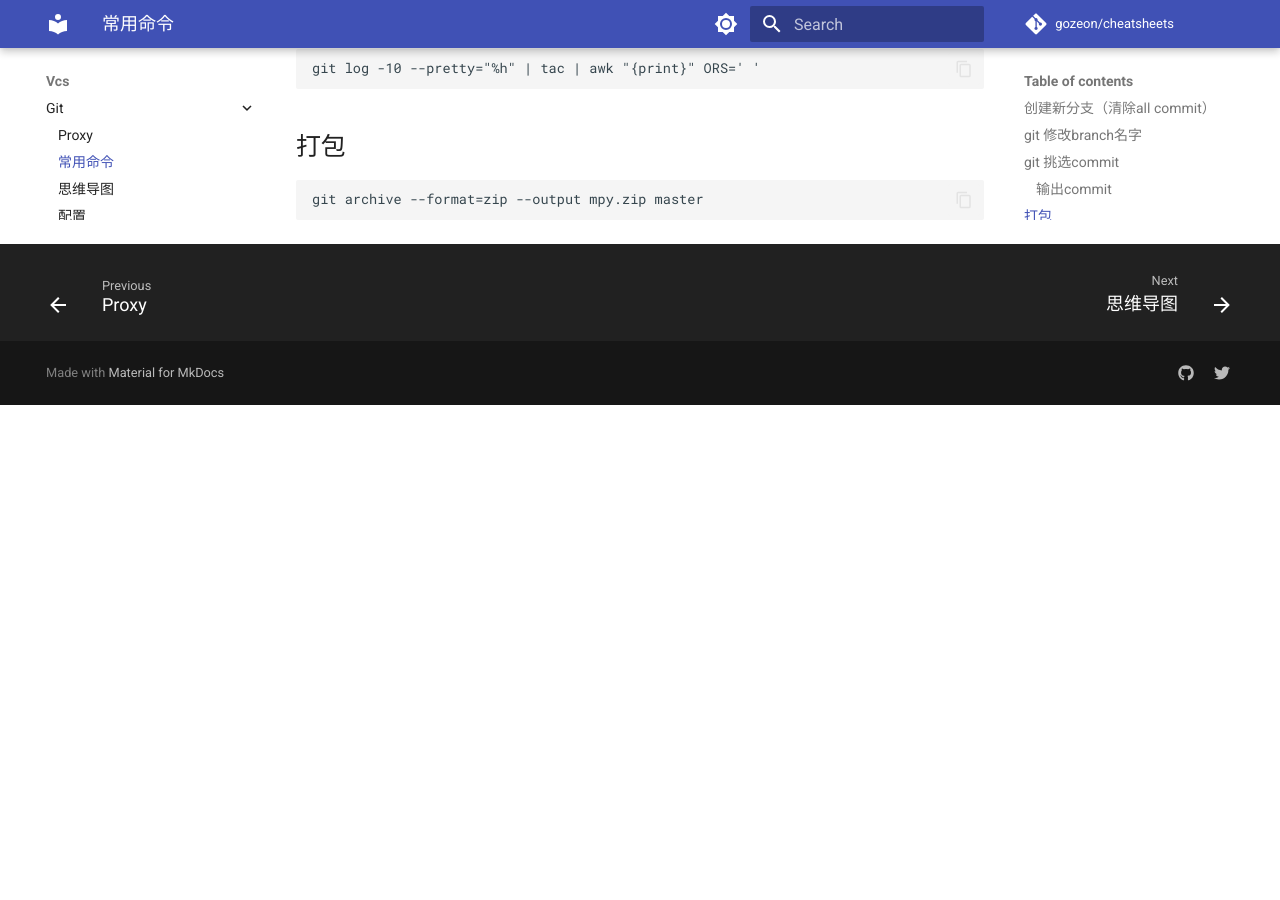
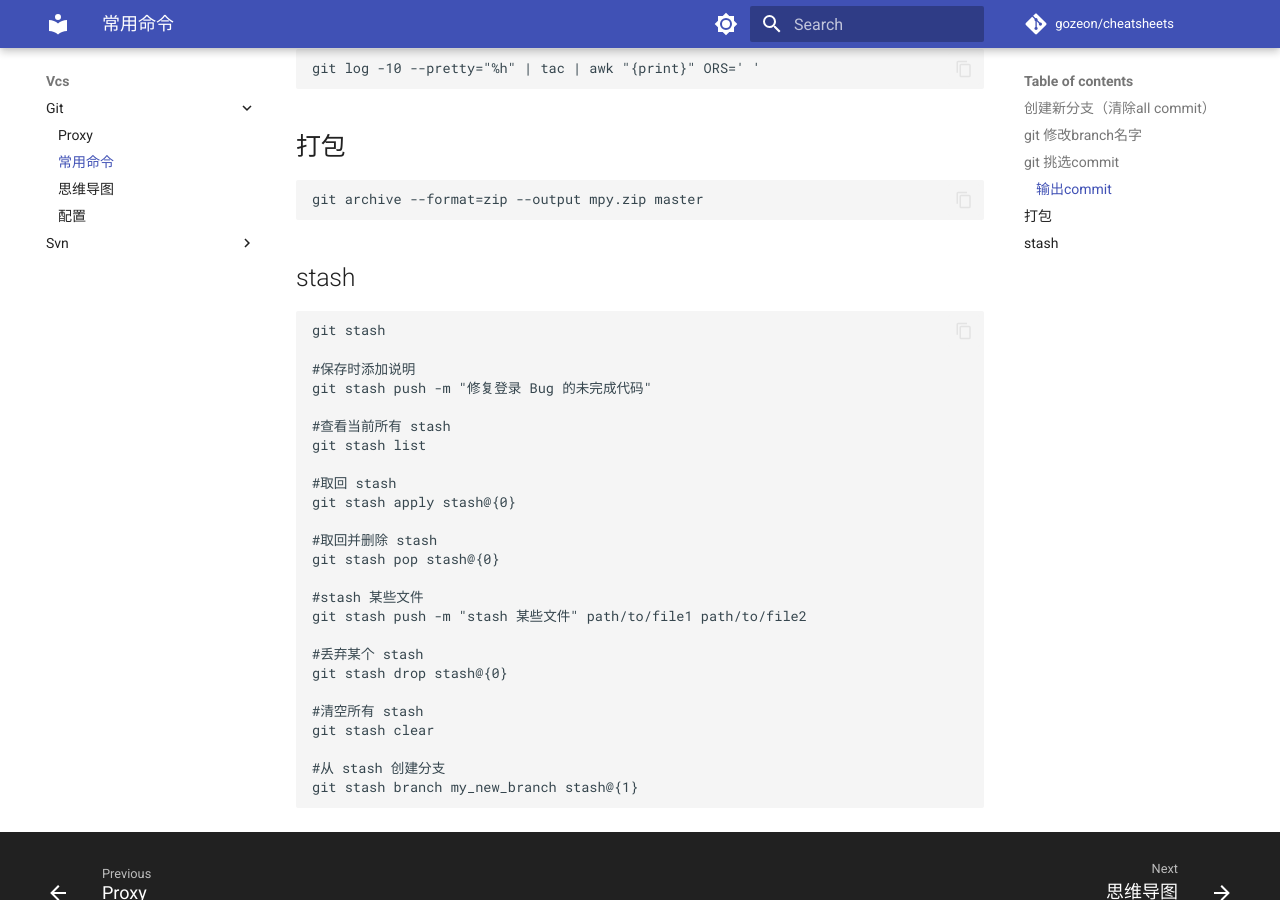
Before and after one commit to gozeon/cheatsheets, an MkDocs documentation site: the page built from docs/vcs/git/常用命令.md, in a window 1280 px wide and 900 px high, scrolled down 982 px. Built offline with MkDocs 1.6.1 and Material for MkDocs 9.7.7, drawn with Linux system fonts in a browser that asks for light colours; comment, search, counter and statistics services are not loaded; before the commit the page ends 1387 px from its top, so only the background shows below that.

Commit message:
Document git stash commands
Added commands for using git stash, including saving, listing, applying, and dropping stashes.

````diff
--- a/docs/vcs/git/常用命令.md
+++ b/docs/vcs/git/常用命令.md
@@ -47,3 +47,34 @@ git log -10 --pretty="%h" | tac | awk "{print}" ORS=' '
 ```git
 git archive --format=zip --output mpy.zip master
 ```
+
+## stash
+
+```git
+git stash
+
+#保存时添加说明
+git stash push -m "修复登录 Bug 的未完成代码"
+
+#查看当前所有 stash
+git stash list
+
+#取回 stash
+git stash apply stash@{0}
+
+#取回并删除 stash
+git stash pop stash@{0}
+
+#stash 某些文件
+git stash push -m "stash 某些文件" path/to/file1 path/to/file2
+
+#丢弃某个 stash
+git stash drop stash@{0}
+
+#清空所有 stash
+git stash clear
+
+#从 stash 创建分支
+git stash branch my_new_branch stash@{1}
+
+```
````
